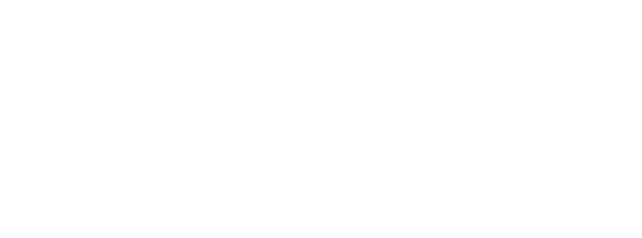
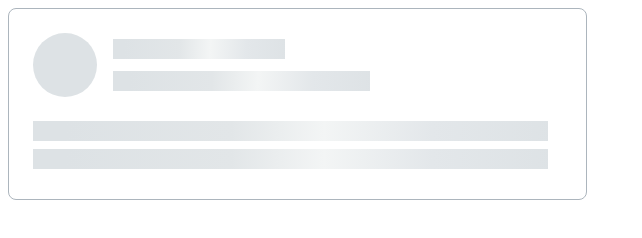
Before and after one commit to serjio1905/htmlcss-20210916_serjio-rv, a website: page 04-lection2/02-skeleton/index.html in a window 1280 px wide. Shown: the whole page, without its empty margins (0-642 px from the left). Drawn offline with Linux system fonts and the light colour scheme.

Commit message:
histogram done

```diff
--- a/04-lection2/02-skeleton/index.html
+++ b/04-lection2/02-skeleton/index.html
@@ -6,6 +6,21 @@
         <link rel="stylesheet" href="./skeleton.css">
     </head>
     <body>
+        <div class="skeleton">
+            <div class="skeleton__header">
+                <div class="skeleton__circle"></div>
+                <div class="skeleton__header_lines">
+                    <div class="skeleton__line1"></div>
+                    <div class="skeleton__line2"></div>
+                </div>
+            </div>
+            <div class="skeleton__footer">
+                <div class="skeleton__long_line"></div>
+                <div class="skeleton__long_line"></div>
+
+            </div>
+
+        </div>
 
     </body>
 </html>
--- a/04-lection2/02-skeleton/skeleton.css
+++ b/04-lection2/02-skeleton/skeleton.css
@@ -0,0 +1,53 @@
+.skeleton {
+    width: 579px;
+    height: 192px;
+    border-radius: 8px;
+    border: 1px solid var(--grey-3);
+    box-sizing: border-box;
+    padding: 24px 40px 32px 24px;
+}
+
+.skeleton__circle {
+    width: 64px;
+    height: 64px;
+    background: var(--grey-2);
+    border-radius: 50%;
+    margin-right: 16px;
+}
+
+.skeleton__line1 {
+    width: 172px;
+    height: 20px;
+    background: linear-gradient(92.51deg, var(--grey-2) 6.44%, var(--white-3) 38.47%, var(--white-4) 56.48%, var(--white-5) 77.5%, var(--grey-2) 102.52%);
+}
+
+.skeleton__line2 {
+    width: 257px;
+    height: 20px;
+    background: linear-gradient(92.51deg, var(--grey-2) 6.44%, var(--white-3) 38.47%, var(--white-4) 56.48%, var(--white-5) 77.5%, var(--grey-2) 102.52%);
+}
+
+.skeleton__header {
+    display: flex;
+
+}
+
+.skeleton__header_lines {
+    display: flex;
+    flex-direction: column;
+    justify-content: space-around;
+}
+
+.skeleton__footer {
+    display: flex;
+    flex-direction: column;
+    justify-content: space-between;
+    height: 48px;
+    margin-top: 24px;
+}
+
+.skeleton__long_line {
+    width: 515px;
+    height: 20px;
+    background: linear-gradient(92.51deg, var(--grey-2) 6.44%, var(--white-3) 38.47%, var(--white-4) 56.48%, var(--white-5) 77.5%, var(--grey-2) 102.52%);
+}
--- a/assets/css/main.css
+++ b/assets/css/main.css
@@ -3,7 +3,10 @@
 :root {
     --white: #ffffff;
     --white-2: #F9FAFC;
-    --black: #212429;
+    --white-3: #E2E6E8;
+    --white-4: #F3F5F5;
+    --white-5: #E3E7EA;
+    --black: #010202;
     --pink: #F784AD;
     --purple: #7048E8;
     --blue: #374FC7;
```
